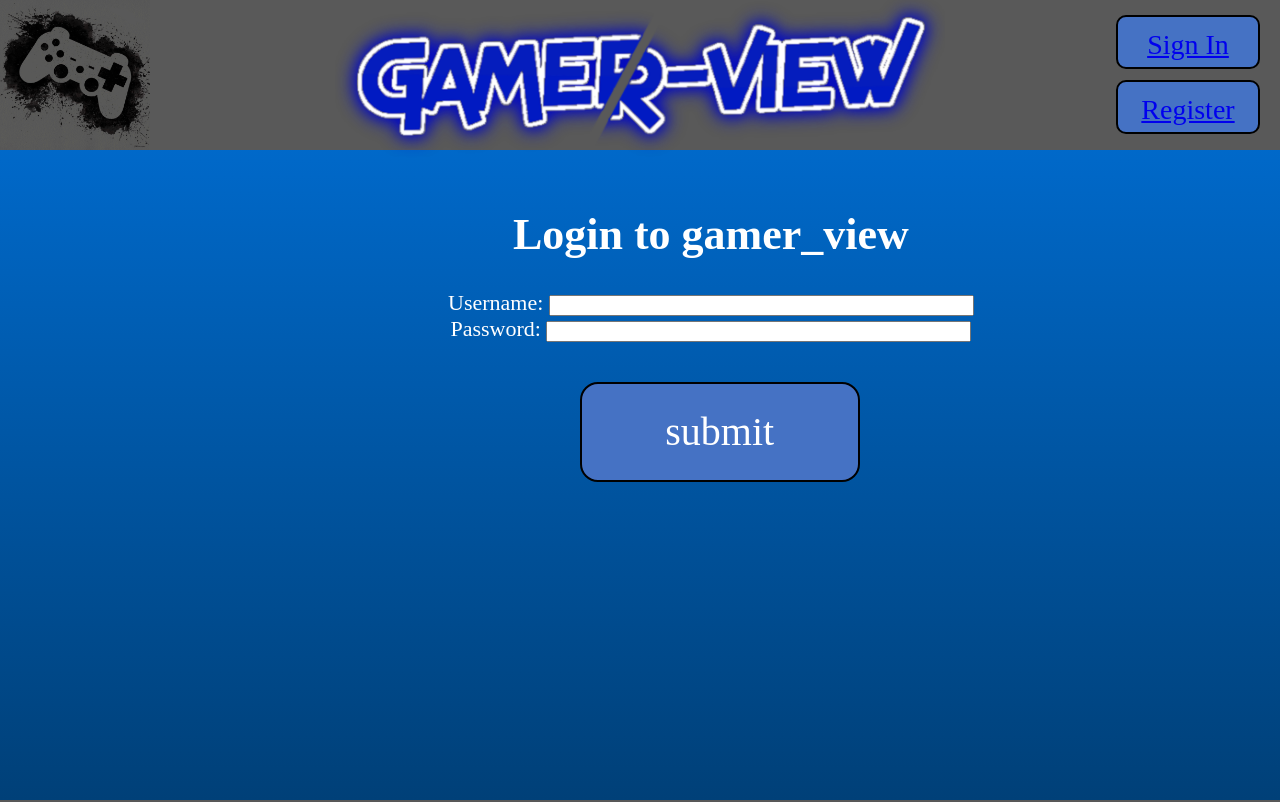
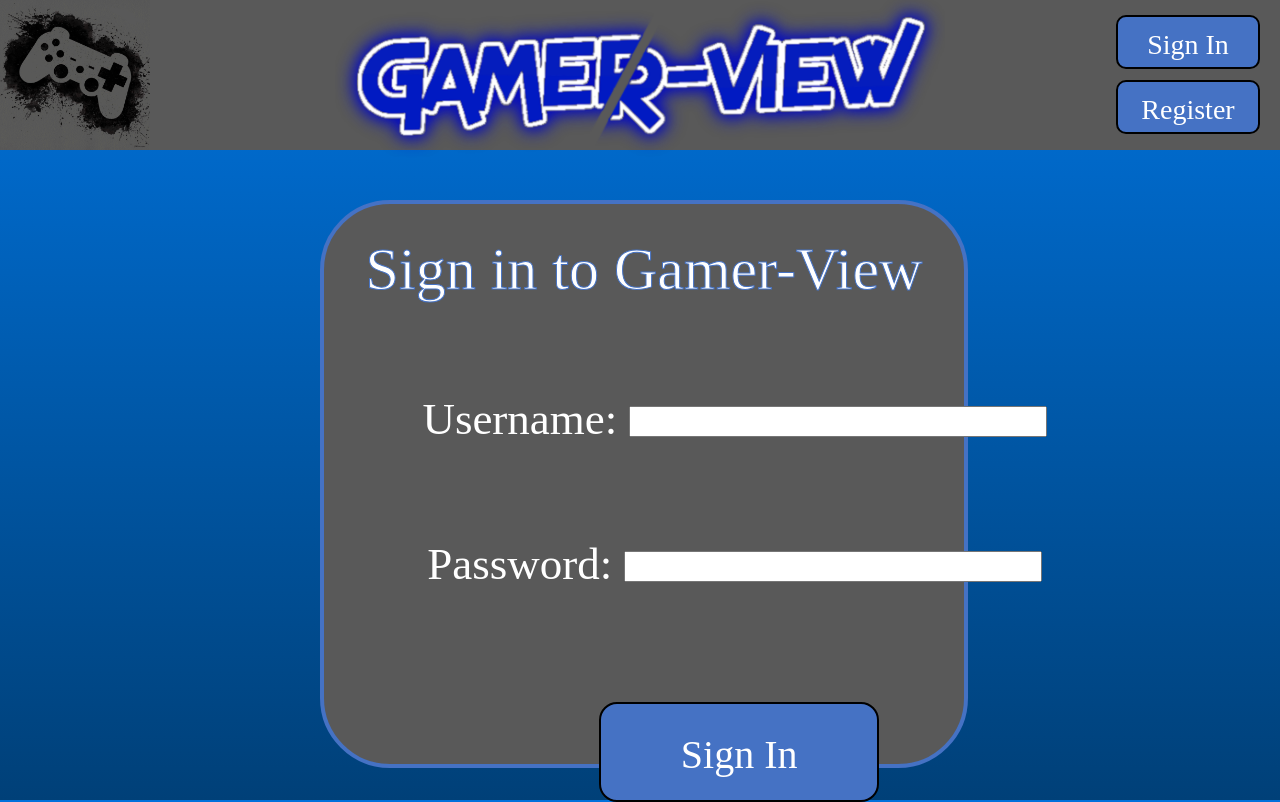
Before and after one commit to 2390201w/wad_project, a Django app: template templates/gamer_view/login.html in a window 1280 px wide. Run offline with Django 3.2, Linux system fonts and the light colour scheme; the template is opened without the code that fills it, so the values that code supplies are empty.

Commit message:
Updated formatting of templates

```diff
--- a/static/css/about.css
+++ b/static/css/about.css
@@ -1,21 +1,3 @@
-#content_box {
-  border-radius: 70px;
-  border: 4px solid #4572C4;
-  background: #595959;
-  width: 50%;
-  height: 70%;
-  text-align: center;
-  line-height: 10px;
-  color: white;
-  font-size: 60px;
-  font-family: "Bahnschrift";
-  -webkit-text-stroke: 1px #4572C4;
-
-  position: absolute;
-  top: 200px;
-  left: 25%;
-}
-
 #content_text {
   width: 480px;
   color: white;
--- a/static/css/base.css
+++ b/static/css/base.css
@@ -46,3 +46,21 @@ body, html {
   top: 80px;
   right: 20px;
 }
+
+.content_box {
+  border-radius: 70px;
+  border: 4px solid #4572C4;
+  background: #595959;
+  width: 50%;
+  height: 70%;
+  font-size: 60px;
+  text-align: center;
+  line-height: 10px;
+  color: white;
+  font-family: "Bahnschrift";
+  -webkit-text-stroke: 1px #4572C4;
+
+  position: absolute;
+  top: 200px;
+  left: 25%;
+}
--- a/static/css/home.css
+++ b/static/css/home.css
@@ -7,7 +7,7 @@
   height: 100px;
   margin-left:-140px;
   text-align: center;
-  line-height: 25px;
+  line-height: 105px;
   color: white;
   font-size: 40px;
   font-family: "Bahnschrift";
--- a/static/css/login.css
+++ b/static/css/login.css
@@ -1,15 +1,18 @@
 #login_page{
     position: absolute;
-    top: 180px;
-    left:35%;
-    font-size: 22px;
+    top: 300px;
+    left:33%;
+    font-size: 45px;
     text-align: center;
     font-family: Bahnschrift;
     color:white;
 }
 
-#login_submit{
-    position: relative;
-    top: 40px;
-    left: 15%;
+.format_login_input{
+	height: 25px;
+	width: 410px;
+	position: relative;
+	margin-top:113px;
+	top: -7px;
+	font-size:18px;
 }
--- a/static/css/register.css
+++ b/static/css/register.css
@@ -1,13 +1,11 @@
 #register_page{
     position: absolute;
-    top: 180px;
-    left:20%;
-    font-size: 22px;
-    text-align: center;
+    top: 310px;
+    left:55%;
+	width: 600px;
+	margin-left:-300px;
+    font-size: 40px;
+    text-align: left;
     font-family: Bahnschrift;
     color:white;
 }
-
-#submit_button{
-    left:50%;
-}
--- a/templates/gamer_view/about.html
+++ b/templates/gamer_view/about.html
@@ -6,7 +6,7 @@
 {% endblock %}
 
 {% block body_block %}
-	<div id="content_box">
+	<div class="content_box">
 	  <p>About Us</p>
 	</div>
 	<div id="content_text">
--- a/templates/gamer_view/base.html
+++ b/templates/gamer_view/base.html
@@ -22,6 +22,7 @@
         </div>
 		<div id="banner"></div>
 		<div id="icon">
+		  <a href="{% url 'gamer_view:home' %}">
 		  <img src={% static 'images/controller.png' %} alt="Controller" style="width:150px">
 		</div>
 		<div id="title">
@@ -48,12 +49,12 @@
 		{% else %}
 		<div id="banner_button_1" class="banner_button">
 		  <p>
-			  <a href="{% url 'gamer_view:user_login' %}">Sign In</a>
+			  <a href="{% url 'gamer_view:user_login' %}" style="color:white; text-decoration:none">Sign In</a>
 		  </p>
 		</div>
 		<div id="banner_button_2" class="banner_button">
 		  <p>
-			  <a href="{% url 'gamer_view:register' %}"> Register</a>
+			  <a href="{% url 'gamer_view:register' %}" style="color:white; text-decoration:none">Register</a>
 		  </p>
 		</div>
 		{% endif %}
--- a/templates/gamer_view/home.html
+++ b/templates/gamer_view/home.html
@@ -12,7 +12,7 @@
 	  <p> Trending </p>
 	</div>
 	<div id="about_us_button" class="page_button">
-	  <p> About Us </p>
+	  <a href="{% url 'gamer_view:about' %}" style="color:white; text-decoration:none">About Us</a>
 	</div>
 	<div id="latest_additions" class="page_button">
 	  <p> Latest Additions </p>
--- a/templates/gamer_view/login.html
+++ b/templates/gamer_view/login.html
@@ -1,20 +1,22 @@
 {% extends 'gamer_view/base.html' %}
-{% load staticfiles %}
+{% load static %}
 
 {% block title_block %}
 	Login
 {% endblock %}
 
 {% block body_block %}
+	<div class="content_box">
+	  <p>Sign in to Gamer-View</p>
+	</div>
 	<div id="login_page">
-    <h1>Login to gamer_view</h1>
 		<form id="login_form" method="POST" action="{% url 'gamer_view:user_login' %}">
 			{% csrf_token %}
-        Username: <input type="text" name="username" value="" size="50" />
+			Username: <input type="text" name="username" maxlength="20" size="50" class="format_login_input" />
 			<br />
-        Password: <input type="password" name="password" value="" size="50" />
+			Password: <input type="password" name="password" maxlength="20" size="50" class="format_login_input" />
 			<br />
-        <input type="submit" value="submit" class="page_button" id="login_submit"/>
+			<input type="submit" value="Sign In" class="page_button" style="line-height:100px; top:402px; left:50.75%" />
 		</form>
 	</div>
 {% endblock %}
```
Also changed, not shown: gamer_view/forms.py (+35 -3 lines), templates/gamer_view/register.html (+6 -7 lines). Lines whose indentation alone changed are shown as unchanged.
